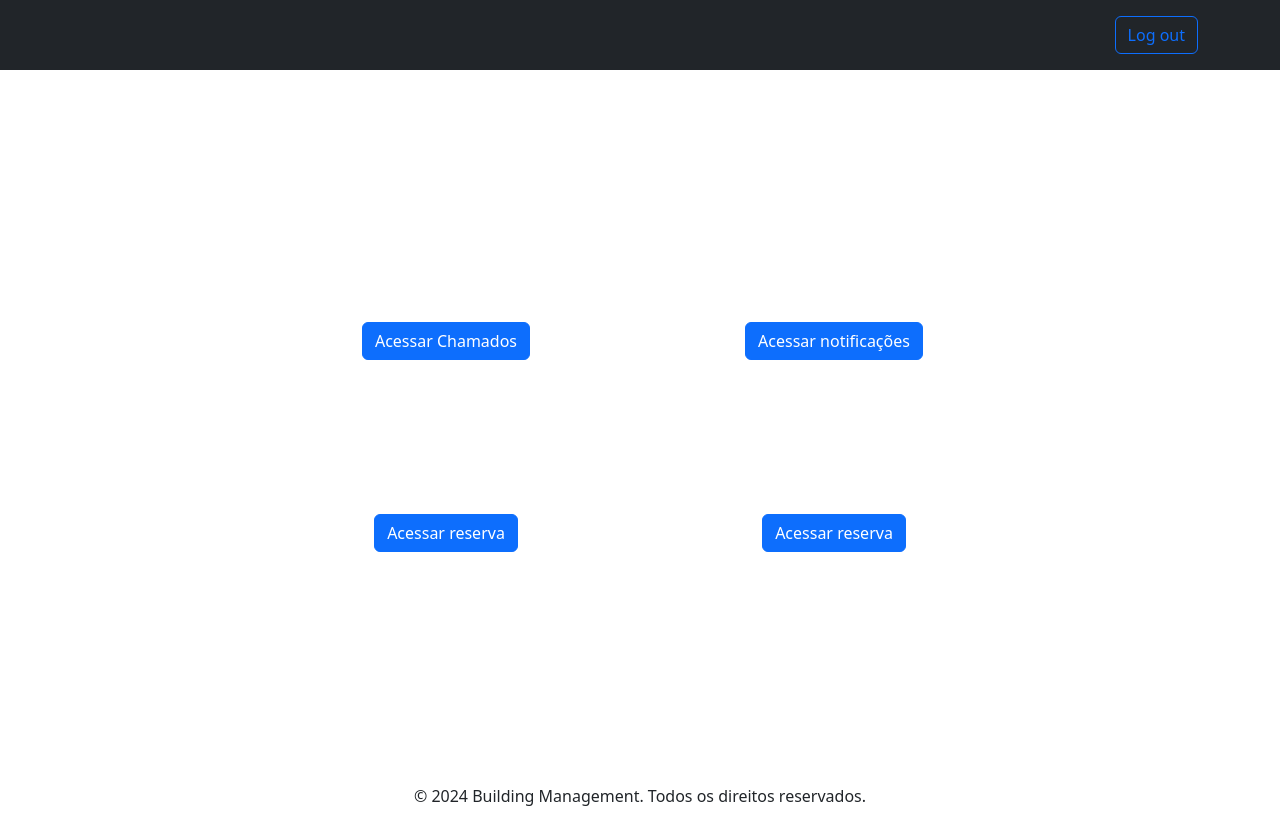
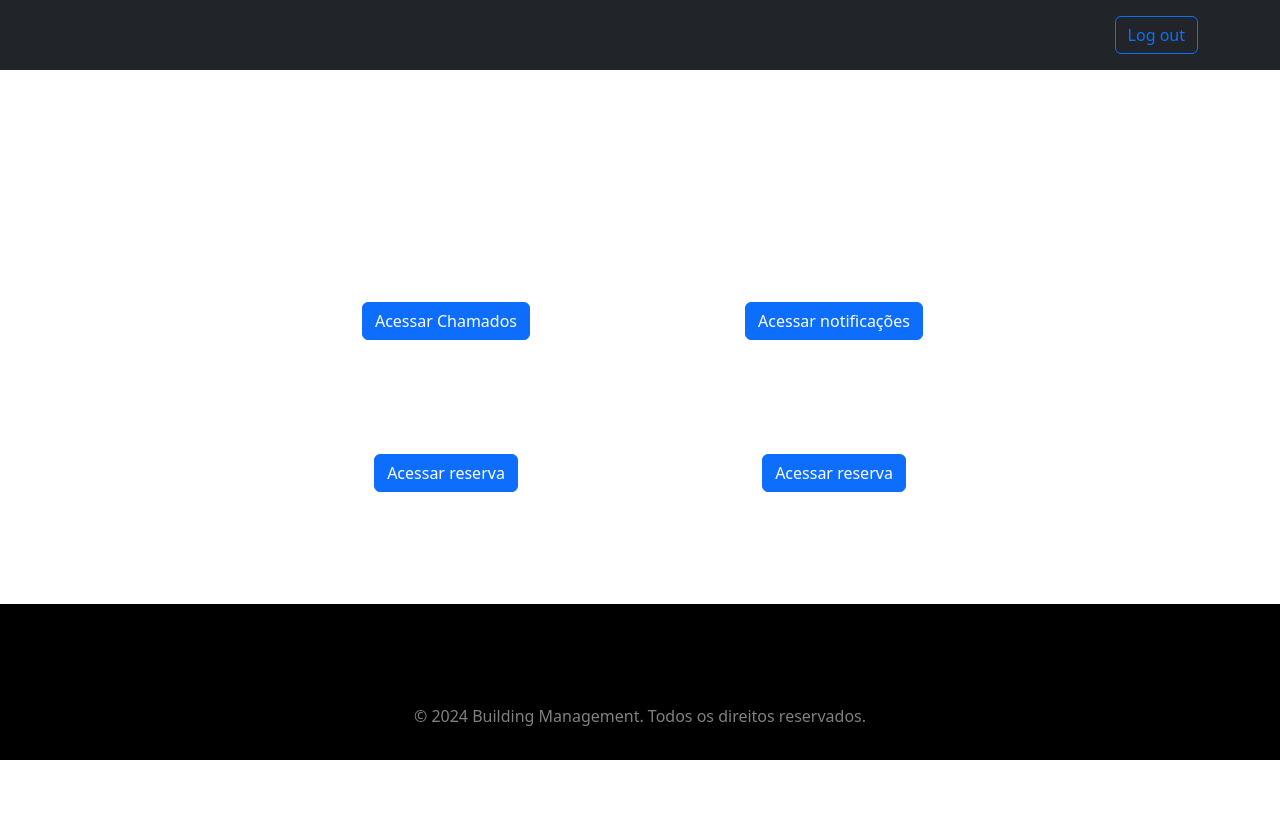
Before and after one commit to AlanOliveira43/Building_Management, a Vue app: page /geral/GeralUser in a window 1280 px wide. After the commit the page ends 800 px from the top, so only its background shows below. Built offline with nearby package versions, Linux system fonts and the light colour scheme.

Commit message:
Refactor css

```diff
--- a/src/main.js
+++ b/src/main.js
@@ -3,5 +3,7 @@ import App from "./App.vue";
 import router from "./router";
 import "bootstrap/dist/css/bootstrap.min.css";
 import "bootstrap/dist/js/bootstrap.bundle.min.js";
+import '../src/styles/styles.css';
+
 
 createApp(App).use(router).mount("#app");
--- a/src/styles/building_styles.css
+++ b/src/styles/building_styles.css
@@ -1,10 +1,4 @@
-import {createApp} from 'vue'
-import App from './App.vue'
-import router from './router'
 
-.container .card {
-  transition: transform 0.2s  !important;
-}
 
 .card:hover {
   transform: scale(1.05);
--- a/src/views/admin/AdminChamado.vue
+++ b/src/views/admin/AdminChamado.vue
@@ -74,7 +74,7 @@
 
 <script>
 export default {
-  name: "AdminChamados", // Nome corrigido
+  name: "AdminChamado", // Nome corrigido
   data() {
     return {
       notificacao: {
--- a/src/views/geral/GeralGerencia.vue
+++ b/src/views/geral/GeralGerencia.vue
@@ -41,8 +41,8 @@ export default {
       options: [
         { label: "Gerenciar Chamados", link: "/admin/AdminChamado" },
         { label: "Relatórios e Finanças", link: "/admin/AdminRelatorios" },
-        { label: "Gerenciar Reservas", link: "/admin/AdminRerserva" },
-        { label: "Enviar Comunicados", link: "/admin/AdminManutencao" },
+        { label: "Gerenciar Reservas", link: "/admin/AdminReserva" },
+        { label: "Enviar Comunicados", link: "/admin/AdminComunicacao" },
       ],
     };
   },
--- a/src/views/geral/GeralMenu.vue
+++ b/src/views/geral/GeralMenu.vue
@@ -23,7 +23,7 @@
             <div class="card-body">
               <h2 class="card-title text-secondary">Sou da Gerência</h2>
               <p class="card-text">Acesse o painel administrativo para gerenciar chamados, manutenções e comunicados.</p>
-              <router-link to="/geral/GeralGerencia" class="btn btn-secondary w-100">Entrar como Gerência</router-link>
+              <router-link to="/geral/GeralAdmin" class="btn btn-secondary w-100">Entrar como Gerência</router-link>
             </div>
           </div>
         </div>
--- a/src/views/geral/GeralUser.vue
+++ b/src/views/geral/GeralUser.vue
@@ -81,19 +81,3 @@ export default {
   },
 };
 </script>
-
-<style>
-body {
-  margin: 0;
-  font-family: Arial, sans-serif;
-}
-.cardOpacity {
-  background-color: rgba(255, 255, 255, 0.1);
-  padding: 20px;
-  border-radius: 8px;
-  transition: background-color 0.3s ease;
-}
-.cardOpacity:hover {
-  background-color: rgba(255, 255, 255, 0.2);
-}
-</style>
```
